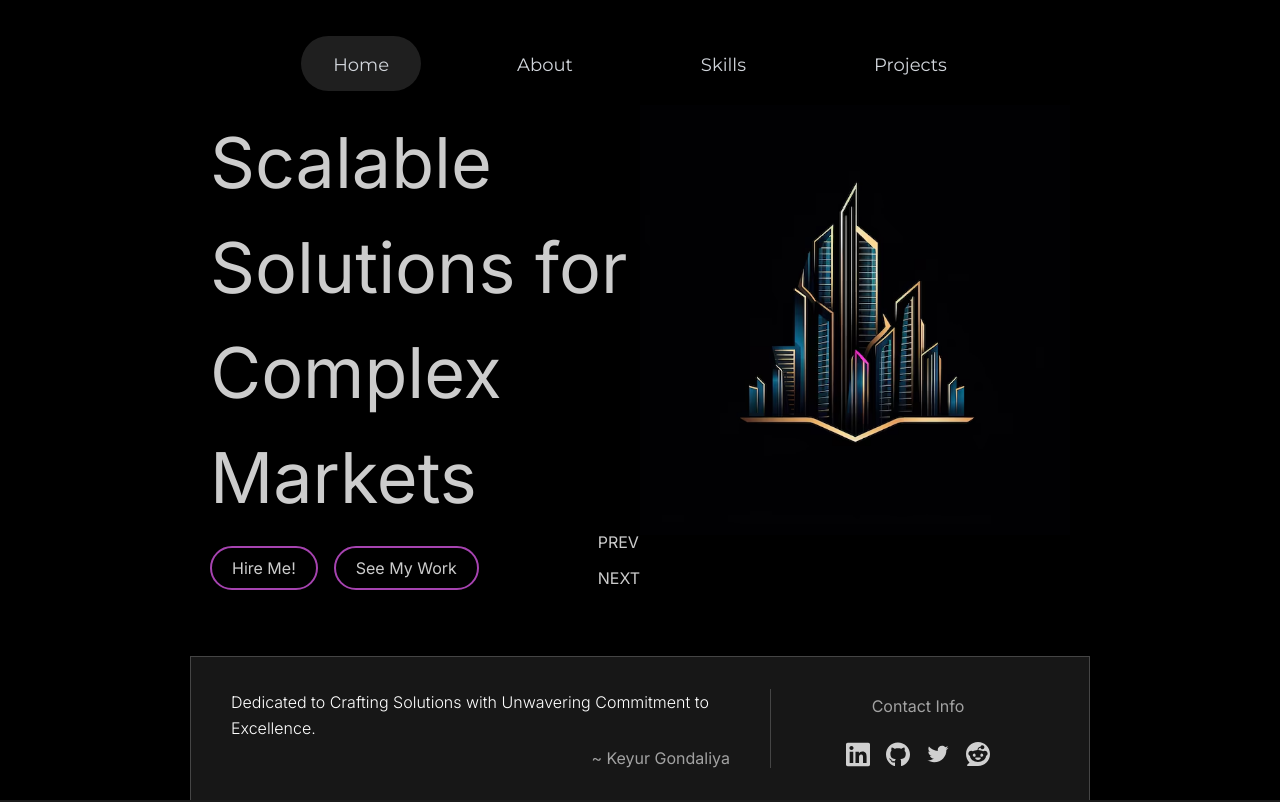
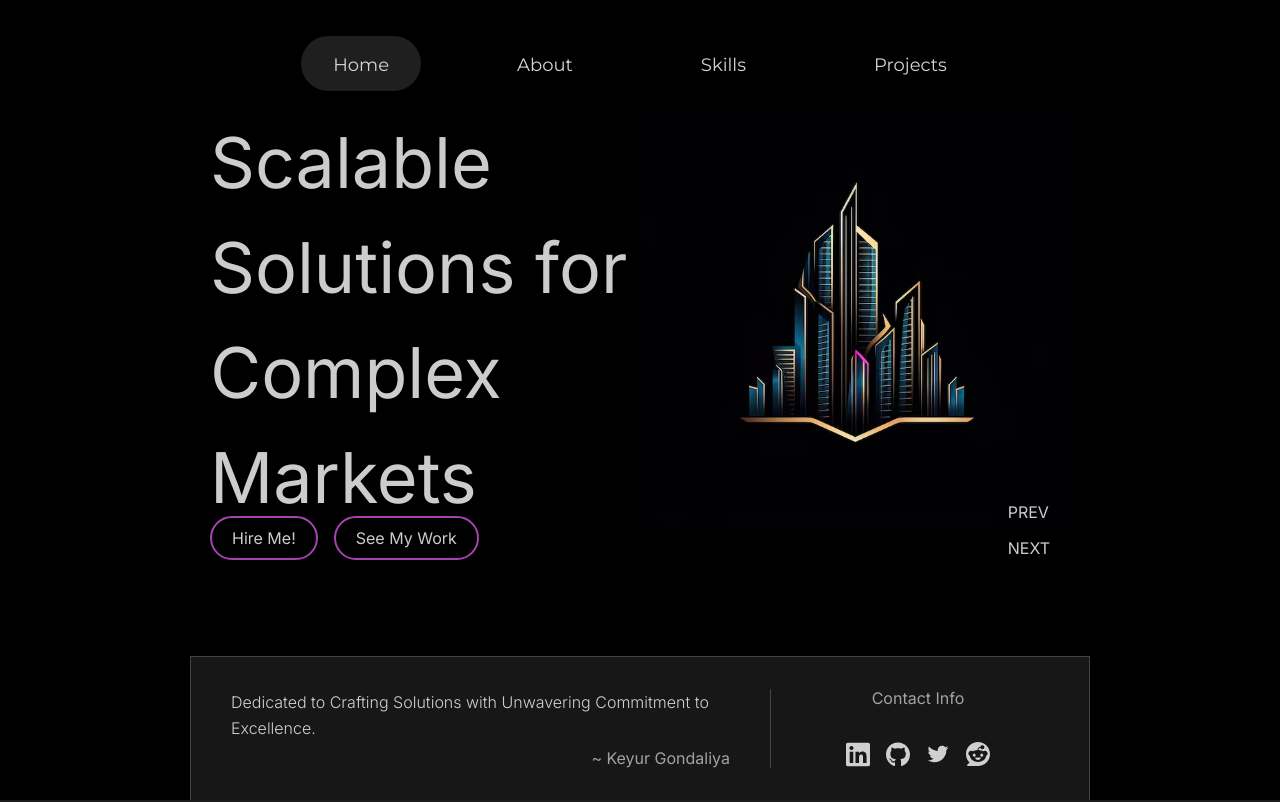
Before and after one commit to Keyur-Gondaliya/portfolio, a Next.js app: page / in a window 1280 px wide. Shown: the top 802 px of the page. Built offline with nearby package versions, Linux system fonts and the light colour scheme; a web font is replaced by a local one.

Commit message:
Fix : Hero Layout for big screen

```diff
--- a/src/Sections/HeroSection.tsx
+++ b/src/Sections/HeroSection.tsx
@@ -113,7 +113,7 @@ const list: Page[] = [
     },
   },
   {
-    title: "Streamlining Inventory and Restaurant Tech",
+    title: "Streamlining Inventory & Restaurant Tech",
     triangle: "/building2.avif",
     bgColor: "bg-gradient-to-b from-gray-900 to-gray-700",
     imageSrc: "/bg.png",
@@ -172,6 +172,7 @@ const HeroSection: React.FC = () => {
         "fadeOutRightBig",
       ].forEach((animation) => {
         page.querySelector(".content")?.classList.remove(animation);
+        page.querySelector(".action-btn")?.classList.remove(animation);
         page.querySelector(".tri-container")?.classList.remove(animation);
         page.querySelector(".image")?.classList.remove(animation);
       });
@@ -200,6 +201,9 @@ const HeroSection: React.FC = () => {
             .querySelector(".content")
             ?.classList.add(textAnimation[1]);
           previousPage
+            .querySelector(".action-btn")
+            ?.classList.add(textAnimation[1]);
+          previousPage
             .querySelector(".tri-container")
             ?.classList.add(imageAnimation[1]);
         }
@@ -216,6 +220,9 @@ const HeroSection: React.FC = () => {
             ref.current.classList.add("fadeIn");
 
             nextPage.querySelector(".content")?.classList.add(textAnimation[0]);
+            nextPage
+              .querySelector(".action-btn")
+              ?.classList.add(textAnimation[0]);
             nextPage
               .querySelector(".tri-container")
               ?.classList.add(imageAnimation[0]);
@@ -239,7 +246,7 @@ const HeroSection: React.FC = () => {
   }, [currentPageIndex, showPage]);
 
   useEffect(() => {
-    const interval = setInterval(nextPage, 7000);
+    const interval = setInterval(nextPage, 700000);
     return () => clearInterval(interval);
   }, [nextPage]);
 
@@ -268,6 +275,9 @@ const HeroSection: React.FC = () => {
               .querySelector(".content")
               ?.classList.add(textAnimation[0]);
             nextPageElement
+              .querySelector(".action-btn")
+              ?.classList.add(textAnimation[0]);
+            nextPageElement
               .querySelector(".tri-container")
               ?.classList.add(imageAnimation[0]);
 
@@ -279,51 +289,23 @@ const HeroSection: React.FC = () => {
   }, []);
 
   return (
-    <section id="home">
-      <div ref={ref} className="w-full h-screen bg-black flex justify-center">
+    <section id="home" className="bg-black ">
+      <div
+        ref={ref}
+        className="w-full h-screen max-container md:padding-x flex justify-center "
+      >
         {list.map((page, index) => (
           <div
             key={index}
-            className={`page ${
+            className={`page  ${
               index === currentPageIndex ? "active" : ""
-            } h-full flex flex-col items-center max-w-[900px]`}
+            } h-full flex flex-col items-center  lg:max-w-[900px]`}
           >
             <div className="content-container h-[80%] p-5">
               <div className="content w-1/2">
                 <h1 className="text-white-400 text-left text-[clamp(25px,8vw,70px)]">
                   {page.title}
                 </h1>
-
-                <div className="flex justify-between absolute max-w-[900px] w-full">
-                  <div className="button-container mt-4 flex gap-4 relative">
-                    {staticData.buttons.map((btn, i) => (
-                      <button
-                        key={i}
-                        className={`btn-${btn.variant} px-5 py-2 rounded-full border-2 text-white-400`}
-                        style={{ borderColor: page.color.min }}
-                        onClick={() => {
-                          if (i === 0) {
-                            window.location.href =
-                              "mailto:keyurgondaliya403@gmail.com";
-                          } else if (i === 1) {
-                            window.location.href = "#projects";
-                          }
-                        }}
-                      >
-                        {btn.text}
-                      </button>
-                    ))}
-                  </div>
-
-                  <div className="slider-buttons relative flex flex-col justify-between text-white-400">
-                    <div onClick={prevPage} className="cursor-pointer">
-                      PREV
-                    </div>
-                    <div onClick={nextPage} className="cursor-pointer">
-                      NEXT
-                    </div>
-                  </div>
-                </div>
               </div>
 
               <div className="tri-container w-1/2">
@@ -335,6 +317,61 @@ const HeroSection: React.FC = () => {
                   // className="tri"
                   style={{ height: "100%", width: "100%" }}
                 />
+              </div>
+              <div className="absolute left-0 h-full flex flex-col justify-evenly  w-full p-5">
+                <div></div>
+                <div></div>
+                <div></div>
+                <div className="flex justify-between w-full">
+                  <div className="flex justify-between action-btn">
+                    <div className="button-container mt-4 flex gap-4 relative">
+                      {staticData.buttons.map((btn, i) => (
+                        <button
+                          key={i}
+                          className={`btn-${btn.variant} px-5 py-2 rounded-full border-2 text-white relative transition-all duration-500 ease-in-out`}
+                          style={{
+                            borderColor: page.color.min,
+                            color: "rgba(255, 255, 255, 0.8)",
+                          }}
+                          onClick={() => {
+                            if (i === 0) {
+                              window.location.href =
+                                "mailto:keyurgondaliya403@gmail.com";
+                            } else if (i === 1) {
+                              window.location.href = "#projects";
+                            }
+                          }}
+                          onMouseEnter={(e) => {
+                            const target = e.target as HTMLElement;
+                            target.style.backgroundColor = page.color.min;
+                            target.style.color = "#fff";
+                          }}
+                          onMouseLeave={(e) => {
+                            const target = e.target as HTMLElement;
+                            target.style.backgroundColor = "transparent";
+                            target.style.color = "rgba(255, 255, 255, 0.8)";
+                          }}
+                        >
+                          {btn.text}
+                        </button>
+                      ))}
+                    </div>
+                  </div>
+                  <div className="slider-buttons flex flex-col justify-between text-white-400   px-5">
+                    <div
+                      onClick={prevPage}
+                      className="cursor-pointer hover:text-white"
+                    >
+                      PREV
+                    </div>
+                    <div
+                      onClick={nextPage}
+                      className="cursor-pointer hover:text-white"
+                    >
+                      NEXT
+                    </div>
+                  </div>
+                </div>
               </div>
             </div>
 
@@ -353,7 +390,7 @@ const HeroSection: React.FC = () => {
                   borderRight: "1px solid rgba(255, 255, 255, 0.2)",
                 }}
               >
-                <p className="text-base  font-light leading-relaxed">
+                <p className="text-base  font-light leading-relaxed text-white-400">
                   Dedicated to Crafting Solutions with Unwavering Commitment to
                   Excellence.
                 </p>
@@ -363,7 +400,7 @@ const HeroSection: React.FC = () => {
               </div>
 
               <div className="flex flex-col justify-between text-center">
-                <p className="text-sm lg:text-base text-white/60 text-center mt-2">
+                <p className="text-sm lg:text-base text-white/60 text-center mb-2">
                   Contact Info
                 </p>
                 <div className="flex gap-4 items-center justify-center">
@@ -373,7 +410,7 @@ const HeroSection: React.FC = () => {
                       href={link.href}
                       target="_blank"
                       rel="noopener noreferrer"
-                      className="transition-transform hover:scale-110"
+                      className="transition-transform hover:scale-110 cursor-pointer"
                     >
                       <Image
                         src={link.icon}
--- a/src/Sections/Navbar.tsx
+++ b/src/Sections/Navbar.tsx
@@ -33,7 +33,7 @@ const Navbar = (props: Props) => {
   }, []);
   return (
     <header className="padding-x sticky top-0 py-6  z-10 ">
-      <nav className="flex justify-between items-center max-container w-fit">
+      <nav className="flex justify-between items-center max-container w-fit ">
         <ul
           className="flex-1 flex justify-center items-center gap-16 max-lg:hidden rounded-full  px-8 py-3 text-gray-300"
           id="navList"
--- a/src/app/page.tsx
+++ b/src/app/page.tsx
@@ -13,7 +13,7 @@ export default function Home() {
       <section className="absolute h-full w-full hidden md:block">
         <Navbar />
       </section>
-      <section className=" pb-5 md:pb-10 bg-[#1B1B1B]">
+      <section className="md:pb-10 bg-[#1B1B1B]">
         <HeroSection />
       </section>
       <section className="padding-x py-10 pt-1 md:py-10 bg-[#1B1B1B]">
```
